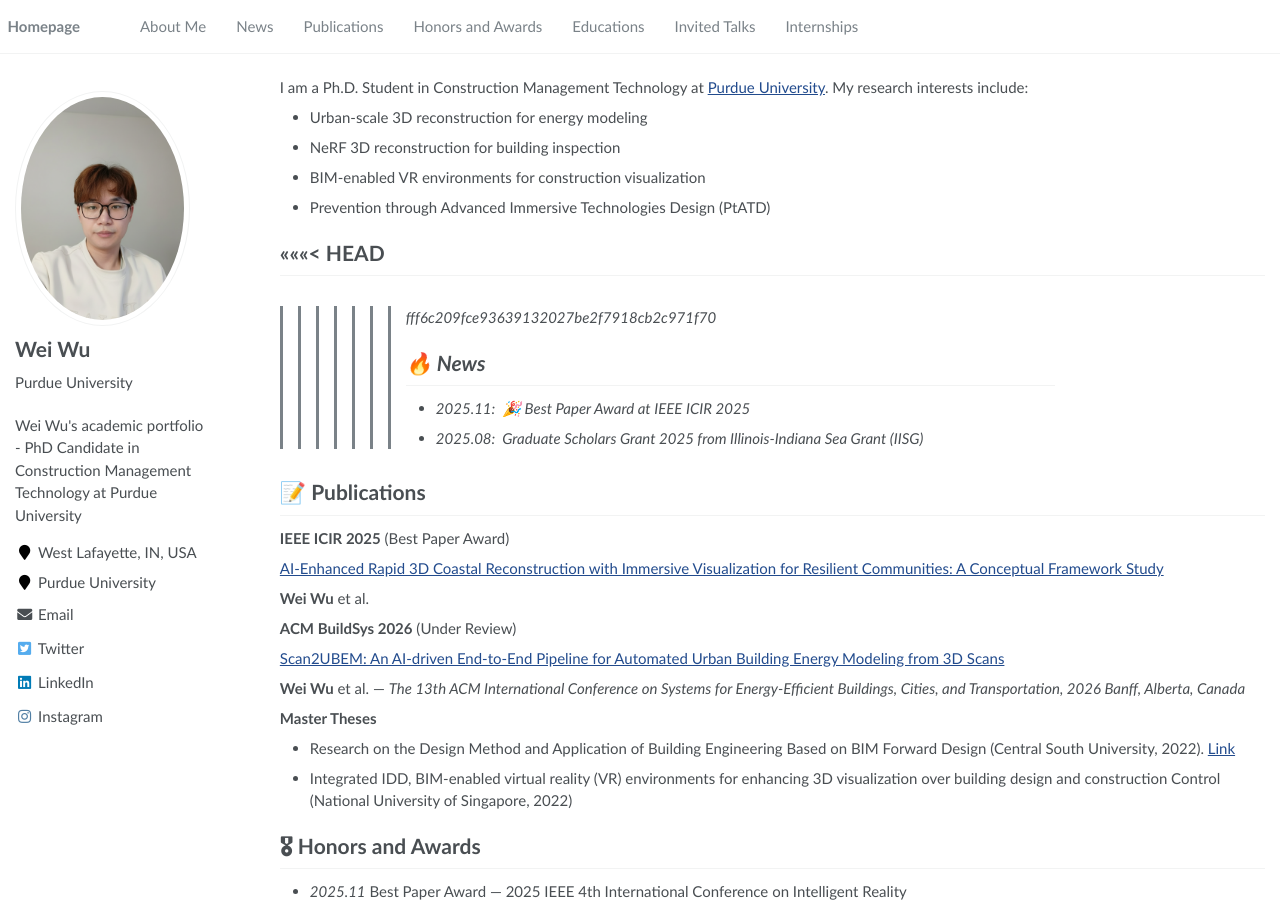
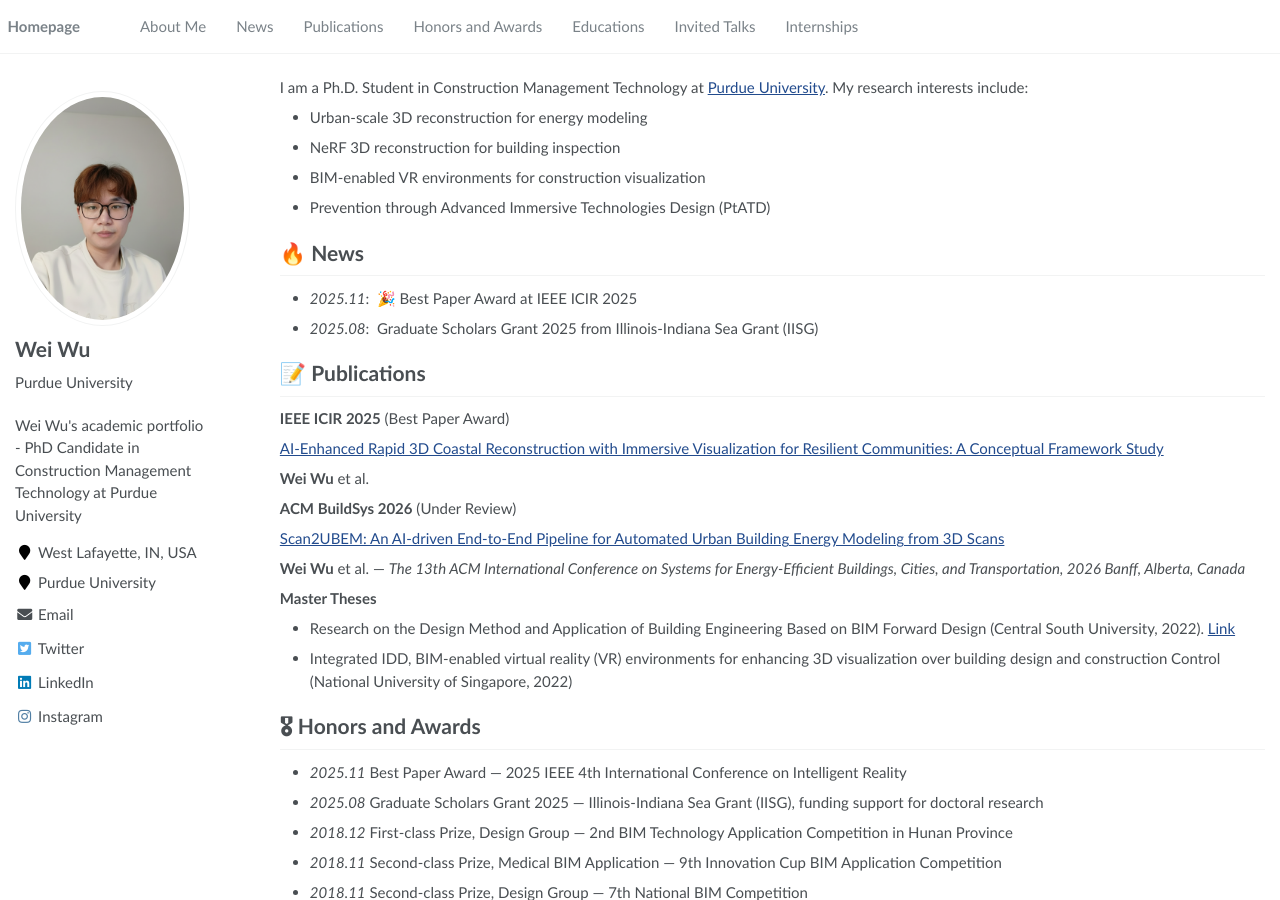
Before and after one commit to wuwei5v/weiwu.github.io, a Jekyll site: the page built from _pages/about.md, in a window 1280 px wide and 900 px high. Built offline with Jekyll 4.4.1, drawn with Linux system fonts in a browser that asks for light colours.

Commit message:
update about page

```diff
--- a/_pages/about.md
+++ b/_pages/about.md
@@ -17,11 +17,8 @@ I am a Ph.D. Student in Construction Management Technology at [Purdue University
 * BIM-enabled VR environments for construction visualization
 * Prevention through Advanced Immersive Technologies Design (PtATD)
 
-<<<<<<< HEAD
-=======
 
 
->>>>>>> fff6c209fce93639132027be2f7918cb2c971f70
 # 🔥 News
 - *2025.11*: &nbsp;🎉 Best Paper Award at IEEE ICIR 2025
 - *2025.08*: &nbsp;Graduate Scholars Grant 2025 from Illinois-Indiana Sea Grant (IISG)
```
